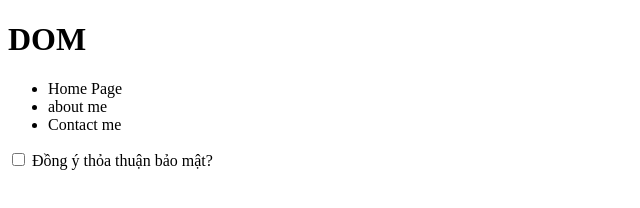
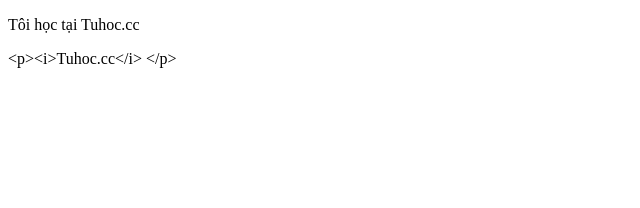
Before and after one commit to NgHongHa/JavaScript, a plain HTML site: page Theory/index.html in a window 1280 px wide. Shown: the whole page, without its empty margins (0-640 px from the left). Drawn offline with Linux system fonts and the light colour scheme.

Commit message:
textContent/innerText/innerHTML

```diff
--- a/Theory/index.html
+++ b/Theory/index.html
@@ -3,29 +3,25 @@
   <head>
     <meta charset="UTF-8" />
     <meta name="viewport" content="width=device-width, initial-scale=1.0" />
-    <title>JavaScript</title>
+    <title>3 - Dom - textContent, innerHTML, innerText</title>
+    <!-- homepage http://tuhoc.cc -->
+    <!-- CSS -->
+    <style>
+      b {
+        display: none;
+      }
+    </style>
   </head>
 
   <body>
-    <h1 id="heading_title">DOM</h1>
-
-    <!-- menu list  -->
-    <ul>
-      <li class="list">
-        <a href="https://www.">Home Page</a>
-      </li>
-      <li class="list" id="list_about">
-        <a href="https://www">about me</a>
-      </li>
-      <li class="list">Contact me</li>
-    </ul>
-
-    <form action="">
-      <input type="checkbox" name="agree" id="agree" /> Đồng ý thỏa thuận bảo
-      mật?
-    </form>
-
-    <!-- js -->
+    <div id="demo">
+      <p>
+        Tôi học
+        <b>Javascript</b>
+        tại Tuhoc.cc
+      </p>
+    </div>
+    <div id="demo2"></div>
     <script src="./main.js"></script>
   </body>
 </html>
--- a/Theory/main.js
+++ b/Theory/main.js
@@ -1,45 +1,27 @@
-/**
- [D]rower [O]bject [M]odel
-Document node toan bo tai lieu html
-Element node dai dien cho 1 ptu
-Text node
-Atrribute node
+//36.7 - Dom - textContent, innerHTML, innerText
+// Chọn đến phần tử có id là "demo"
+let elm = document.getElementById("demo");
 
-DOM API
- */
+//textContent
+console.log("textContent: ");
+console.log(elm.textContent);
 
-//. getAttribute
-const firtsLink = document.querySelector("a");
-const linkHref = firtsLink.getAttribute("href"); // getAttribute
-console.log(linkHref);
-firtsLink.setAttribute("target", "blank");
-// su dung all the a trong ul
-const link = document.querySelectorAll("ul a");
-link.forEach((singerlinhk) => {
-  singerlinhk.setAttribute("target", "blank"); // setAttribute
-});
-// Sử dụng querySelector để chọn phần tử đầu tiên có class là "list"
-const item1 = document.querySelector(".list");
+//innerText
+console.log("innerText: ");
+console.log(elm.innerText);
 
-// hasAttribute
-// Kiểm tra xem phần tử có thuộc tính class không ?
-console.log(item1.hasAttribute("class"));
+//innerHTML
+console.log("innerHTML: ");
+console.log(elm.innerHTML);
 
-const item2 = document.querySelector("#heading_title");
-console.log(item2.hasAttribute("style"));
-
-// .removeAttribute
-// Loại bỏ 1 thuộc tính khỏi phần tử
-item2.removeAttribute("style");
-
-// Kiểm tra lại xem thuộc tính style đã bị loại bỏ hay chưa?
-console.log(item2.hasAttribute("style"));
-
-//Bài tập: Xóa toàn bộ thuộc tính href trong các thẻ a nằm trong ul
-// Chọn tất cả các thẻ a trong phần tử ul
-const anchorTags = document.querySelectorAll("ul a");
-
-// Lặp qua từng thẻ a và xóa thuộc tính href
-anchorTags.forEach((anchor) => {
-  anchor.removeAttribute("href");
-});
+// Chọn đến phần tử có id là "demo2"
+let elm2 = document.getElementById("demo2");
+elm2.innerHTML = "<p><i>Tuhoc.cc</i> </p>";
+elm2.textContent = "<p><i>Tuhoc.cc</i> </p>";
+// goi y html trong js
+/*
+"emmet.includeLanguages": {
+    "javascript": "javascriptreact"
+  },
+  "emmet.triggerExpansionOnTab": true
+*/
```
